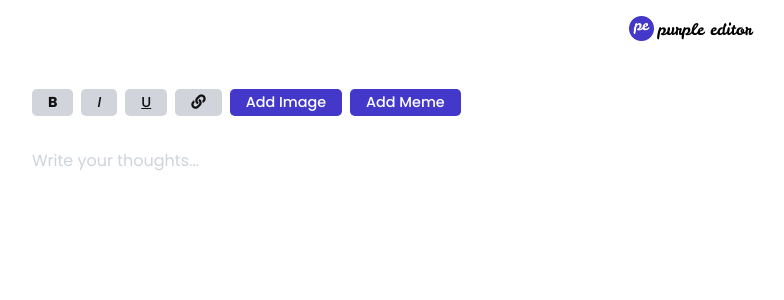
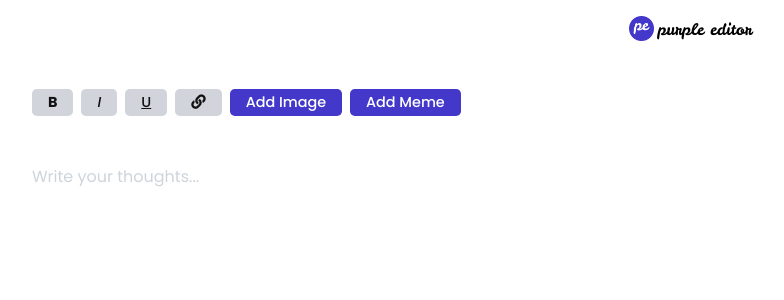
Before and after one commit to AnkitaBagale/rich-text-editor, a React (Create React App) app: page / in a window 1280 px wide. Shown: the top 300 px of the page, without its empty margins (248-1032 px from the left). Built offline with nearby package versions, Linux system fonts and the light colour scheme; no server answers.

Commit message:
refactor: file names

```diff
--- a/src/App.css
+++ b/src/App.css
@@ -56,8 +56,8 @@
 
 /* Rich text editor styling */
 .ProseMirror {
-	margin: 1rem 0;
 	min-height: 100vh;
+	padding: 1rem 0 3rem;
 }
 .ProseMirror:focus {
 	outline: none;
@@ -73,6 +73,7 @@
 
 a {
 	color: var(--violet);
+	cursor: pointer;
 }
 
 .ProseMirror p.is-editor-empty:first-child::before {
--- a/src/components/linkCoupler.jsx
+++ b/src/components/addHyperlink.jsx
@@ -1,7 +1,7 @@
 import { useState } from 'react';
 import { Modal } from './modal';
 
-export const LinkCoupler = ({ editor }) => {
+export const AddHyperlink = ({ editor }) => {
 	const [showModal, setShowModal] = useState(false);
 
 	const setLink = (linkInput) => {
--- a/src/components/textStyles.jsx
+++ b/src/components/addTextStyles.jsx
@@ -1,4 +1,4 @@
-export const TextStyles = ({ editor }) => {
+export const AddTextStyles = ({ editor }) => {
 	return (
 		<>
 			<button
--- a/src/components/richTextOptions.jsx
+++ b/src/components/allRichTextOptions.jsx
@@ -1,17 +1,17 @@
-import { TextStyles } from './textStyles';
-import { LinkCoupler } from './linkCoupler';
+import { AddTextStyles } from './addTextStyles';
+import { AddHyperlink } from './addHyperlink';
 import { AddImage } from './addImage';
 import { AddMeme } from './addMeme';
 
-export const RichTextOptions = ({ editor }) => {
+export const AllRichTextOptions = ({ editor }) => {
 	if (!editor) {
 		return null;
 	}
 
 	return (
 		<div className='rich-text-options-wrapper'>
-			<TextStyles editor={editor} />
-			<LinkCoupler editor={editor} />
+			<AddTextStyles editor={editor} />
+			<AddHyperlink editor={editor} />
 			<AddImage editor={editor} />
 			<AddMeme editor={editor} />
 		</div>
--- a/src/components/textEditor.jsx
+++ b/src/components/textEditor.jsx
@@ -4,7 +4,7 @@ import StarterKit from '@tiptap/starter-kit';
 import Link from '@tiptap/extension-link';
 import Underline from '@tiptap/extension-underline';
 import Image from '@tiptap/extension-image';
-import { RichTextOptions } from './richTextOptions';
+import { AllRichTextOptions } from './allRichTextOptions';
 
 export const TextEditor = () => {
 	const editor = useEditor({
@@ -14,8 +14,8 @@ export const TextEditor = () => {
 
 	return (
 		<>
-			<RichTextOptions editor={editor} />
-			<EditorContent onKeyDown={() => {}} editor={editor} />
+			<AllRichTextOptions editor={editor} />
+			<EditorContent editor={editor} />
 		</>
 	);
 };
```
